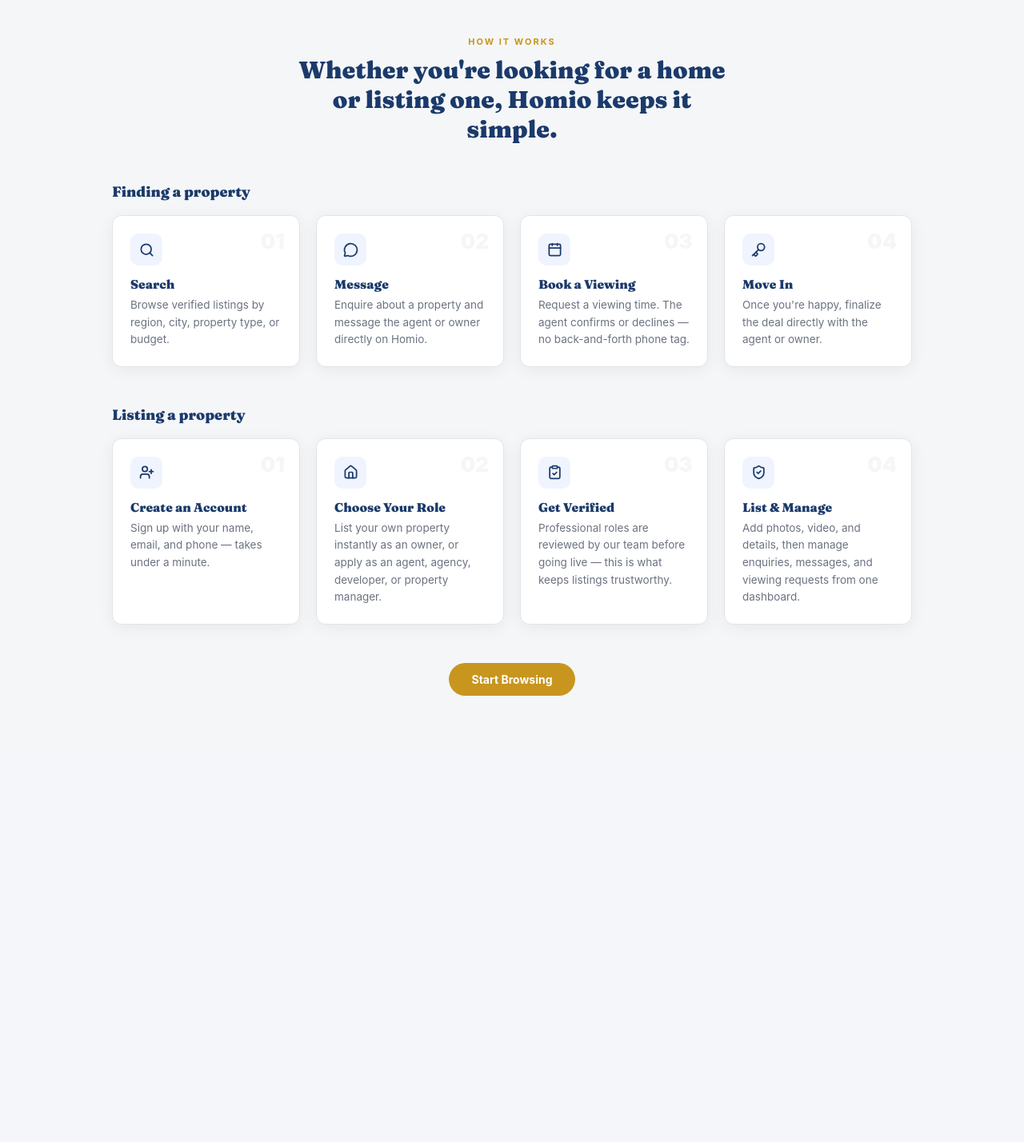
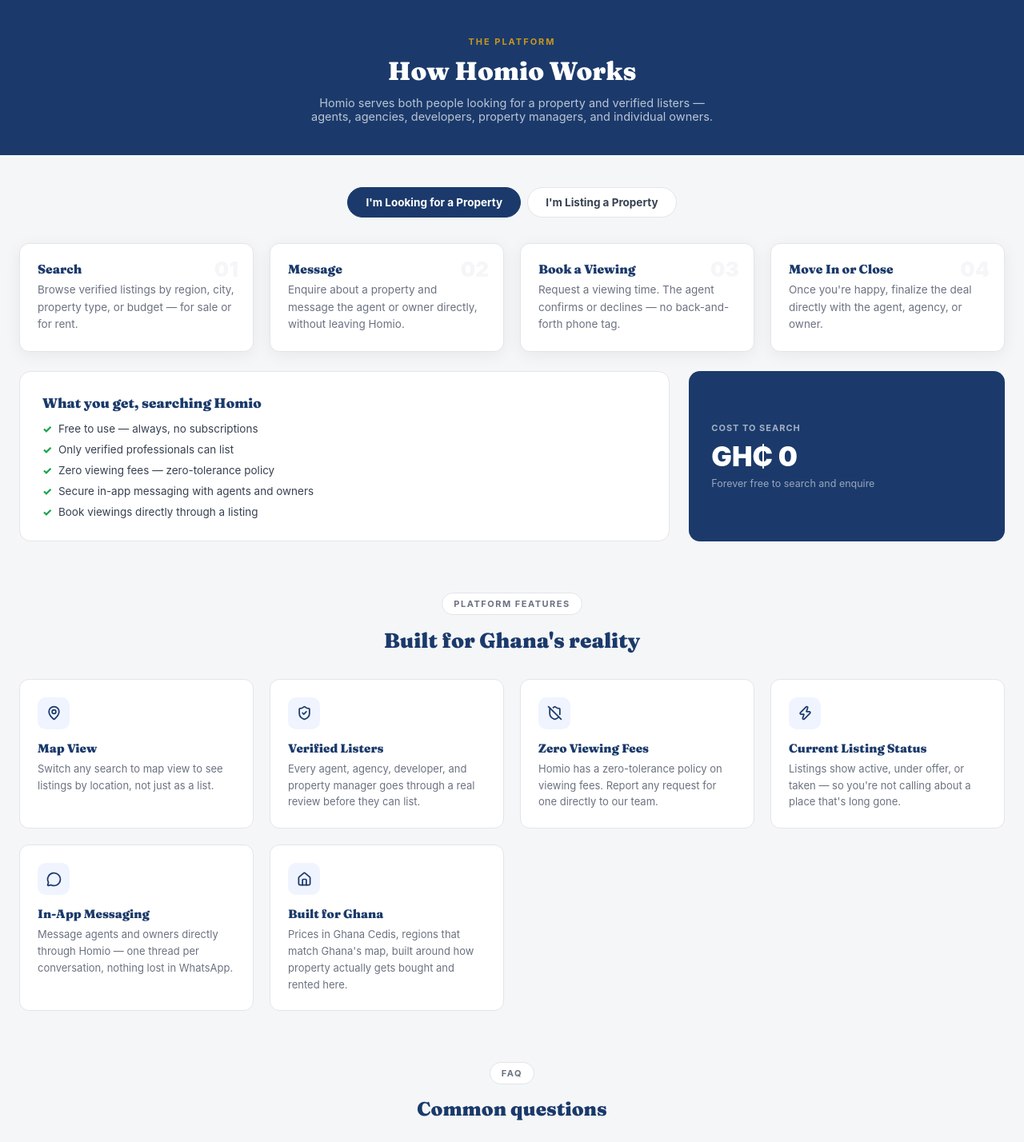
Before and after one commit to EbenezerAsante/homio-nextjs-project, a Next.js app: page /how-it-works in a window 1280 px wide. Shown: the part 80-1508 px from the top of the page at 80% size. Before the commit the page ends 1014 px from the top, so only its background shows below. Built offline with nearby package versions, Linux system fonts and the light colour scheme; no server answers.

Commit message:
redesign How It Works page with tabbed buyer/seller flow and honest feature grid

```diff
--- a/app/how-it-works/page.js
+++ b/app/how-it-works/page.js
@@ -1,72 +1,219 @@
+"use client";
+
+import { useState } from "react";
 import Link from "next/link";
 import { T } from "@/lib/constants";
-import { Search, MessageCircle, Calendar, Key, UserPlus, ClipboardCheck, ShieldCheck, Home } from "lucide-react";
-
-export const metadata = { title: "How It Works | Homio Ghana" };
+import {
+  Search, MessageCircle, Calendar, Key, UserPlus, ClipboardCheck, ShieldCheck, Home,
+  MapPin, Zap, ShieldOff, ArrowRight, ChevronDown,
+} from "lucide-react";
 
 const BUYER_STEPS = [
-  { icon: Search, title: "Search", text: "Browse verified listings by region, city, property type, or budget." },
-  { icon: MessageCircle, title: "Message", text: "Enquire about a property and message the agent or owner directly on Homio." },
-  { icon: Calendar, title: "Book a Viewing", text: "Request a viewing time. The agent confirms or declines — no back-and-forth phone tag." },
-  { icon: Key, title: "Move In", text: "Once you're happy, finalize the deal directly with the agent or owner." },
+  { title: "Search", text: "Browse verified listings by region, city, property type, or budget — for sale or for rent." },
+  { title: "Message", text: "Enquire about a property and message the agent or owner directly, without leaving Homio." },
+  { title: "Book a Viewing", text: "Request a viewing time. The agent confirms or declines — no back-and-forth phone tag." },
+  { title: "Move In or Close", text: "Once you're happy, finalize the deal directly with the agent, agency, or owner." },
 ];
 
 const SELLER_STEPS = [
-  { icon: UserPlus, title: "Create an Account", text: "Sign up with your name, email, and phone — takes under a minute." },
-  { icon: Home, title: "Choose Your Role", text: "List your own property instantly as an owner, or apply as an agent, agency, developer, or property manager." },
-  { icon: ClipboardCheck, title: "Get Verified", text: "Professional roles are reviewed by our team before going live — this is what keeps listings trustworthy." },
-  { icon: ShieldCheck, title: "List & Manage", text: "Add photos, video, and details, then manage enquiries, messages, and viewing requests from one dashboard." },
+  { title: "Create an Account", text: "Sign up with your name, email, and phone — takes under a minute." },
+  { title: "Choose Your Role", text: "List your own property instantly as an owner, or apply as an agent, agency, developer, or property manager." },
+  { title: "Get Verified", text: "Professional roles go through a real review by our team before going live — this is what keeps listings trustworthy." },
+  { title: "List & Manage", text: "Add photos and details, then manage enquiries, messages, and viewing requests from one dashboard." },
+];
+
+const FEATURES = [
+  { icon: MapPin, title: "Map View", text: "Switch any search to map view to see listings by location, not just as a list." },
+  { icon: ShieldCheck, title: "Verified Listers", text: "Every agent, agency, developer, and property manager goes through a real review before they can list." },
+  { icon: ShieldOff, title: "Zero Viewing Fees", text: "Homio has a zero-tolerance policy on viewing fees. Report any request for one directly to our team." },
+  { icon: Zap, title: "Current Listing Status", text: "Listings show active, under offer, or taken — so you're not calling about a place that's long gone." },
+  { icon: MessageCircle, title: "In-App Messaging", text: "Message agents and owners directly through Homio — one thread per conversation, nothing lost in WhatsApp." },
+  { icon: Home, title: "Built for Ghana", text: "Prices in Ghana Cedis, regions that match Ghana's map, built around how property actually gets bought and rented here." },
+];
+
+const FAQS = [
+  { q: "Is Homio free to use?", a: "Yes — browsing listings, messaging agents, and booking viewings are all free for buyers and renters. There's no subscription to search Homio." },
+  { q: "How does lister verification work?", a: "Anyone listing as an agent, agency, developer, or property manager goes through a review by our team before their listings go live. Individual owners can list their own property directly." },
+  { q: "What if someone asks me for a viewing fee?", a: "Report it to us right away through the listing's report option. Homio has a zero-tolerance policy on viewing fees." },
+  { q: "What kinds of properties can I find on Homio?", a: "Both sale and rental — houses, apartments, land, and commercial space — listed by individual owners, agents, agencies, developers, and property managers." },
 ];
 
 function StepRow({ steps }) {
   return (
     <div style={{ display: "grid", gridTemplateColumns: "repeat(auto-fit,minmax(220px,1fr))", gap: 20 }}>
-      {steps.map((s, i) => {
-        const Icon = s.icon;
-        return (
+      {steps.map((s, i) => (
         <div key={s.title} style={{ background: "#fff", border: `1px solid ${T.border}`, borderRadius: 12, padding: 22, boxShadow: T.shadow, position: "relative" }}>
           <div style={{ position: "absolute", top: 16, right: 18, fontSize: 26, fontWeight: 900, color: T.bg }}>
             {String(i + 1).padStart(2, "0")}
           </div>
-            <div style={{ width: 40, height: 40, borderRadius: 10, background: "#EFF4FF", display: "flex", alignItems: "center", justifyContent: "center", marginBottom: 14 }}>
-              <Icon size={19} color={T.navy} strokeWidth={2.2} />
-            </div>
-            <h3 style={{ color: T.navy, fontSize: 15.5, fontWeight: 800, margin: "0 0 6px" }}>{s.title}</h3>
+          <h3 style={{ color: T.navy, fontSize: 15.5, fontWeight: 800, margin: "0 0 6px", maxWidth: "80%" }}>{s.title}</h3>
           <p style={{ color: T.gray2, fontSize: 13.5, lineHeight: 1.6, margin: 0 }}>{s.text}</p>
         </div>
+      ))}
+    </div>
   );
-      })}
+}
+
+function FaqItem({ q, a }) {
+  const [open, setOpen] = useState(false);
+  return (
+    <div style={{ background: "#fff", border: `1px solid ${T.border}`, borderRadius: 10, marginBottom: 10, overflow: "hidden" }}>
+      <button
+        onClick={() => setOpen((v) => !v)}
+        style={{ width: "100%", display: "flex", justifyContent: "space-between", alignItems: "center", gap: 10, padding: "16px 18px", background: "none", border: "none", cursor: "pointer", textAlign: "left" }}
+      >
+        <span style={{ color: T.navy, fontWeight: 700, fontSize: 14.5 }}>{q}</span>
+        <ChevronDown size={18} color={T.gray2} style={{ flexShrink: 0, transform: open ? "rotate(180deg)" : "none", transition: "transform .15s" }} />
+      </button>
+      {open && <p style={{ color: T.gray2, fontSize: 13.5, lineHeight: 1.65, margin: 0, padding: "0 18px 16px" }}>{a}</p>}
     </div>
   );
 }
 
 export default function HowItWorksPage() {
+  const [tab, setTab] = useState("buyer"); // buyer | seller
+
   return (
-    <div style={{ background: T.bg, minHeight: "80vh", padding: "64px 24px" }}>
-      <div style={{ maxWidth: 1000, margin: "0 auto" }}>
-        <div style={{ textAlign: "center", marginBottom: 48 }}>
+    <div style={{ background: T.bg, minHeight: "80vh" }}>
+      {/* Hero */}
+      <div style={{ background: T.navy, padding: "64px 24px 40px", textAlign: "center" }}>
         <p style={{ color: T.gold, fontWeight: 700, fontSize: 11, letterSpacing: 2, textTransform: "uppercase", margin: "0 0 10px" }}>
-            How It Works
+          The Platform
         </p>
-          <h1 style={{ color: T.navy, fontWeight: 900, fontSize: 30, margin: "0 auto", maxWidth: 560 }}>
-            Whether you're looking for a home or listing one, Homio keeps it simple.
+        <h1 style={{ color: "#fff", fontWeight: 900, fontSize: 32, margin: "0 auto 12px", maxWidth: 600, fontFamily: "var(--font-heading), Georgia, serif" }}>
+          How Homio Works
         </h1>
+        <p style={{ color: "rgba(255,255,255,0.7)", fontSize: 14.5, maxWidth: 520, margin: "0 auto" }}>
+          Homio serves both people looking for a property and verified listers — agents, agencies,
+          developers, property managers, and individual owners.
+        </p>
       </div>
 
-        <h2 style={{ color: T.navy, fontSize: 18, fontWeight: 800, margin: "0 0 18px" }}>Finding a property</h2>
-        <StepRow steps={BUYER_STEPS} />
+      <div style={{ maxWidth: 1280, margin: "0 auto", padding: "40px 24px 0" }}>
+        {/* Tab toggle */}
+        <div style={{ display: "flex", justifyContent: "center", gap: 8, marginBottom: 32 }}>
+          <button
+            onClick={() => setTab("buyer")}
+            style={{
+              border: `1.5px solid ${tab === "buyer" ? T.navy : T.border}`,
+              background: tab === "buyer" ? T.navy : "#fff",
+              color: tab === "buyer" ? "#fff" : T.gray1,
+              borderRadius: 999, padding: "10px 22px", fontWeight: 700, fontSize: 13.5, cursor: "pointer",
+            }}
+          >
+            I'm Looking for a Property
+          </button>
+          <button
+            onClick={() => setTab("seller")}
+            style={{
+              border: `1.5px solid ${tab === "seller" ? T.navy : T.border}`,
+              background: tab === "seller" ? T.navy : "#fff",
+              color: tab === "seller" ? "#fff" : T.gray1,
+              borderRadius: 999, padding: "10px 22px", fontWeight: 700, fontSize: 13.5, cursor: "pointer",
+            }}
+          >
+            I'm Listing a Property
+          </button>
+        </div>
 
-        <h2 style={{ color: T.navy, fontSize: 18, fontWeight: 800, margin: "48px 0 18px" }}>Listing a property</h2>
-        <StepRow steps={SELLER_STEPS} />
+        <StepRow steps={tab === "buyer" ? BUYER_STEPS : SELLER_STEPS} />
 
-        <div style={{ textAlign: "center", marginTop: 48 }}>
+        {/* What you get */}
+        <div style={{ display: "grid", gridTemplateColumns: "repeat(auto-fit,minmax(280px,1fr))", gap: 24, marginTop: 24, alignItems: "stretch" }}>
+          <div style={{ background: "#fff", border: `1px solid ${T.border}`, borderRadius: 14, padding: 28, gridColumn: "span 2" }}>
+            <h3 style={{ color: T.navy, fontSize: 17, fontWeight: 800, margin: "0 0 14px" }}>
+              {tab === "buyer" ? "What you get, searching Homio" : "What you get, listing on Homio"}
+            </h3>
+            <ul style={{ margin: 0, padding: 0, listStyle: "none", display: "flex", flexDirection: "column", gap: 10 }}>
+              {(tab === "buyer"
+                ? [
+                    "Free to use — always, no subscriptions",
+                    "Only verified professionals can list",
+                    "Zero viewing fees — zero-tolerance policy",
+                    "Secure in-app messaging with agents and owners",
+                    "Book viewings directly through a listing",
+                  ]
+                : [
+                    "List your own property free as an individual owner",
+                    "Professional review keeps buyers confident in your listings",
+                    "Manage every enquiry and viewing request from one dashboard",
+                    "Messages stay on-platform — no lost WhatsApp threads",
+                    "Update your listing status any time — active, under offer, or taken",
+                  ]
+              ).map((item) => (
+                <li key={item} style={{ display: "flex", alignItems: "flex-start", gap: 8, color: T.gray1, fontSize: 13.5 }}>
+                  <span style={{ color: T.green, fontWeight: 800, flexShrink: 0 }}>✓</span> {item}
+                </li>
+              ))}
+            </ul>
+          </div>
+          <div style={{ background: T.navy, borderRadius: 14, padding: 28, display: "flex", flexDirection: "column", justifyContent: "center" }}>
+            <p style={{ color: "rgba(255,255,255,0.6)", fontSize: 11, fontWeight: 700, letterSpacing: 1, textTransform: "uppercase", margin: "0 0 8px" }}>
+              {tab === "buyer" ? "Cost to Search" : "Cost to List"}
+            </p>
+            <p style={{ color: "#fff", fontSize: 34, fontWeight: 900, margin: "0 0 6px" }}>GH₵ 0</p>
+            <p style={{ color: "rgba(255,255,255,0.55)", fontSize: 12.5, margin: 0 }}>
+              {tab === "buyer" ? "Forever free to search and enquire" : "Free for individual owners to list"}
+            </p>
+          </div>
+        </div>
+      </div>
+
+      {/* Platform Features */}
+      <div style={{ maxWidth: 1280, margin: "0 auto", padding: "64px 24px 0", textAlign: "center" }}>
+        <span style={{ display: "inline-flex", alignItems: "center", gap: 8, background: "#fff", border: `1px solid ${T.border}`, color: T.gray2, fontSize: 11, fontWeight: 700, letterSpacing: 1.5, textTransform: "uppercase", padding: "6px 14px", borderRadius: 999, marginBottom: 16 }}>
+          Platform Features
+        </span>
+        <h2 style={{ color: T.navy, fontSize: 26, fontWeight: 900, margin: "0 0 32px", fontFamily: "var(--font-heading), Georgia, serif" }}>
+          Built for Ghana's reality
+        </h2>
+        <div style={{ display: "grid", gridTemplateColumns: "repeat(auto-fit,minmax(260px,1fr))", gap: 20, textAlign: "left" }}>
+          {FEATURES.map((f) => {
+            const Icon = f.icon;
+            return (
+              <div key={f.title} style={{ background: "#fff", border: `1px solid ${T.border}`, borderRadius: 12, padding: 22 }}>
+                <div style={{ width: 40, height: 40, borderRadius: 10, background: "#EFF4FF", display: "flex", alignItems: "center", justifyContent: "center", marginBottom: 14 }}>
+                  <Icon size={19} color={T.navy} strokeWidth={2.2} />
+                </div>
+                <h3 style={{ color: T.navy, fontSize: 15, fontWeight: 800, margin: "0 0 6px" }}>{f.title}</h3>
+                <p style={{ color: T.gray2, fontSize: 13, lineHeight: 1.6, margin: 0 }}>{f.text}</p>
+              </div>
+            );
+          })}
+        </div>
+      </div>
+
+      {/* FAQ */}
+      <div style={{ maxWidth: 700, margin: "0 auto", padding: "64px 24px 0" }}>
+        <div style={{ textAlign: "center", marginBottom: 28 }}>
+          <span style={{ display: "inline-flex", alignItems: "center", gap: 8, background: "#fff", border: `1px solid ${T.border}`, color: T.gray2, fontSize: 11, fontWeight: 700, letterSpacing: 1.5, textTransform: "uppercase", padding: "6px 14px", borderRadius: 999, marginBottom: 16 }}>
+            FAQ
+          </span>
+          <h2 style={{ color: T.navy, fontSize: 24, fontWeight: 900, margin: 0, fontFamily: "var(--font-heading), Georgia, serif" }}>
+            Common questions
+          </h2>
+        </div>
+        {FAQS.map((f) => (
+          <FaqItem key={f.q} q={f.q} a={f.a} />
+        ))}
+        <p style={{ textAlign: "center", color: T.gray2, fontSize: 13, marginTop: 20 }}>
+          Still have questions?{" "}
+          <Link href="/contact" style={{ color: T.navy, fontWeight: 700 }}>Contact Us</Link>
+        </p>
+      </div>
+
+      {/* Closing CTA */}
+      <div style={{ maxWidth: 1280, margin: "0 auto", padding: "64px 24px 80px", textAlign: "center" }}>
         <Link
           href="/listings"
-            style={{ display: "inline-block", background: T.gold, color: "#fff", borderRadius: 999, padding: "12px 28px", fontWeight: 700, fontSize: 14 }}
+          style={{
+            display: "inline-flex", alignItems: "center", gap: 8,
+            background: T.gold, color: "#fff", fontWeight: 700, fontSize: 14.5,
+            padding: "13px 28px", borderRadius: 999, textDecoration: "none",
+          }}
         >
-            Start Browsing
+          Start Browsing <ArrowRight size={16} />
         </Link>
-        </div>
       </div>
     </div>
   );
```
Lines whose indentation alone changed are shown as unchanged.
